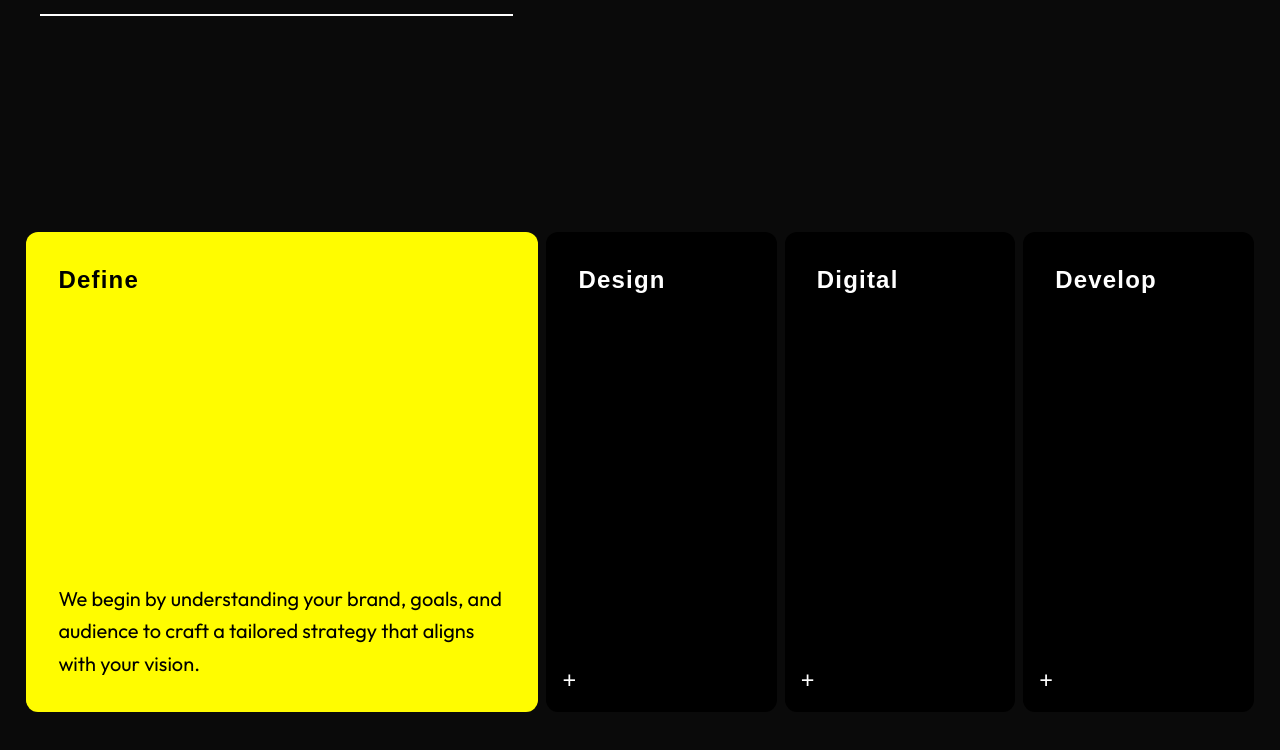
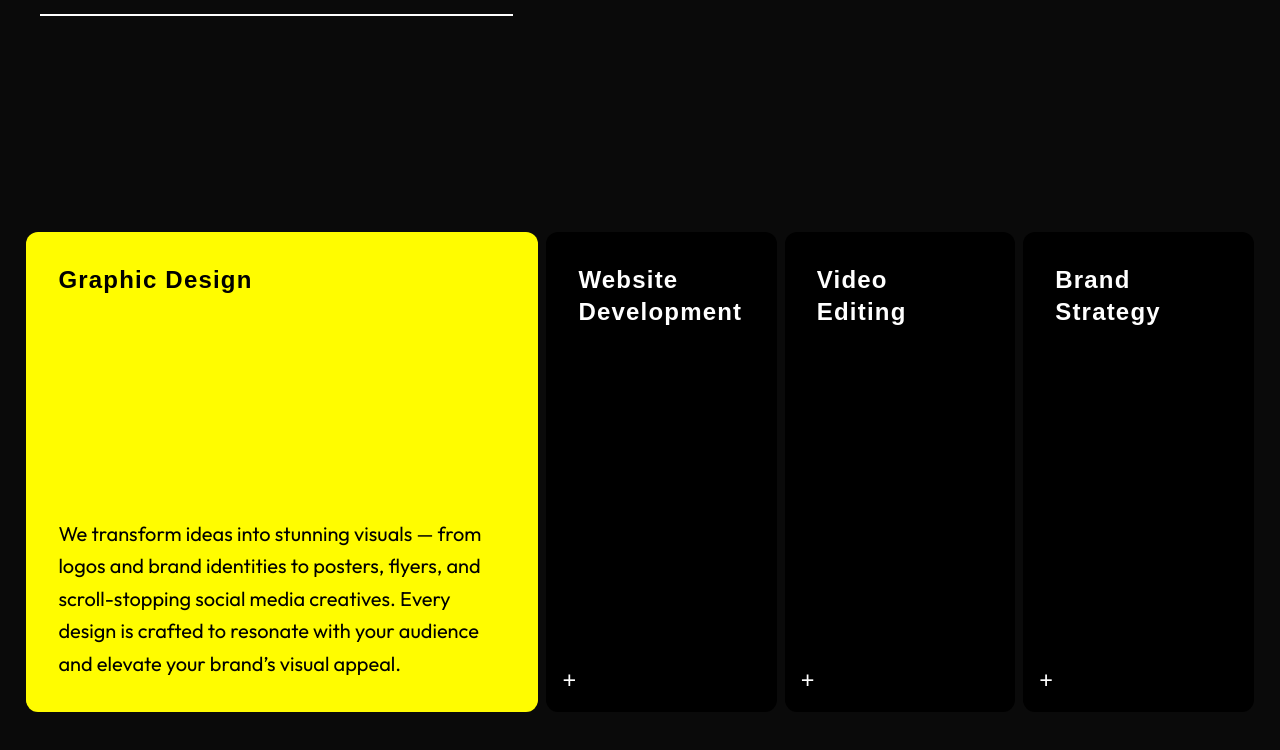
Before and after one commit to sachinpal11/sainmedia, a React (Vite) app: page / in a window 1280 px wide. Shown: the part 2092-2842 px from the top of the page. Built offline with nearby package versions, Linux system fonts and the light colour scheme; a web font is replaced by a local one.

Commit message:
services added

```diff
--- a/src/components/Services.jsx
+++ b/src/components/Services.jsx
@@ -4,27 +4,27 @@ import { motion, AnimatePresence } from "framer-motion";
 const cards = [
   {
     id: 1,
-    title: "Define",
+    title: " Graphic Design",
     content:
-      "We begin by understanding your brand, goals, and audience to craft a tailored strategy that aligns with your vision.",
+      "We transform ideas into stunning visuals — from logos and brand identities to posters, flyers, and scroll-stopping social media creatives. Every design is crafted to resonate with your audience and elevate your brand’s visual appeal.",
   },
   {
     id: 2,
-    title: "Design",
+    title: "Website Development",
     content:
-      "Our creative team brings your ideas to life through bold, user-centered designs that captivate and communicate.",
+      "We build clean, high-performing, and responsive websites tailored to your business goals — whether it’s a landing page, portfolio, or a complete digital storefront. Optimized for speed, UX, and mobile-first performance.",
   },
   {
     id: 3,
-    title: "Digital",
+    title: "Video Editing",
     content:
-      "From interactive websites to social campaigns, we engineer digital solutions that drive engagement and results.",
+      "From Instagram reels to high-end promotional films, we produce cinematic and engaging videos that tell your story, highlight your brand, and connect with your audience emotionally and visually.",
   },
   {
     id: 4,
-    title: "Develop",
+    title: "Brand Strategy",
     content:
-      "We turn designs into powerful experiences through clean code, responsive layouts, and seamless performance.",
+      "We help shape your brand's voice and identity through strategic planning, storytelling, and cohesive visuals. From positioning to messaging, we make sure your brand stands out in a crowded market.",
   },
 ];
 
@@ -49,7 +49,7 @@ export default function ProcessAccordion() {
             onClick={() => toggleCard(card.id)}
             className={`
               relative cursor-pointer rounded-xl overflow-hidden flex flex-col justify-between items-start
-              h-[30vh]
+              h-[40vh]
               ${
                 isActive
                   ? "bg-[#FFFC00] text-black"
```
